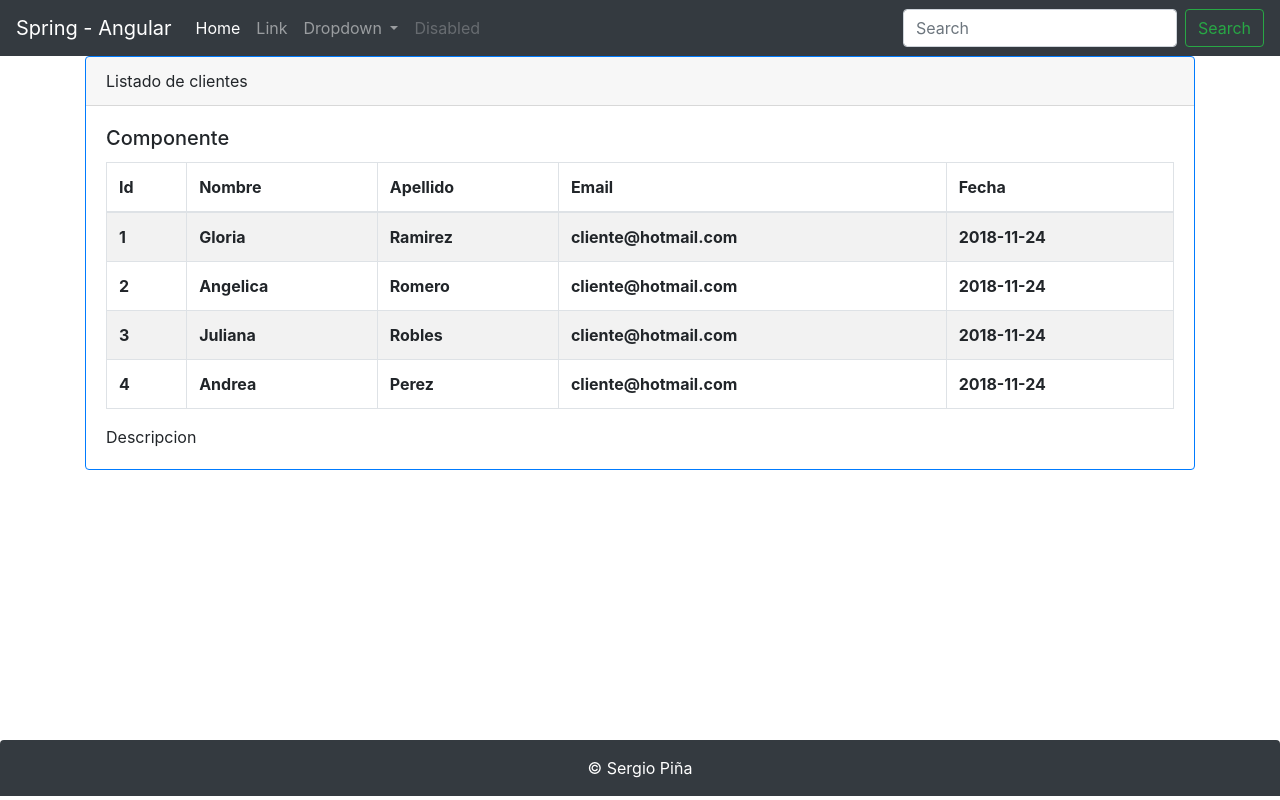
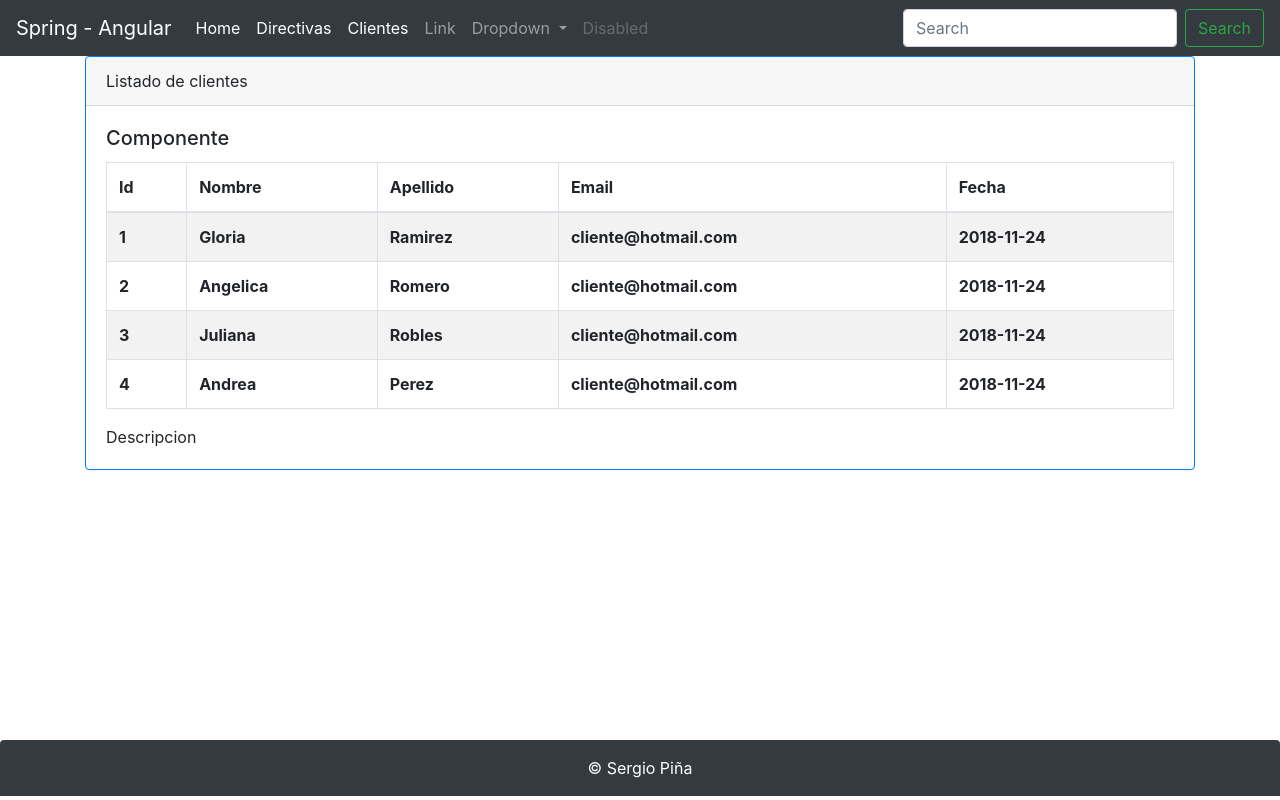
Before and after one commit to SergioEstebanPi/clientes-app, an Angular app: page /clientes in a window 1280 px wide. Built offline with nearby package versions, Linux system fonts and the light colour scheme.

Commit message:
Implementando rutas en Angular y navegacion

```diff
--- a/src/app/app.component.html
+++ b/src/app/app.component.html
@@ -1,6 +1,6 @@
 <!--The content below is only a placeholder and can be replaced.-->
 <app-header></app-header>
 <div class="container">
-  <app-clientes></app-clientes>
+  <router-outlet></router-outlet>
 </div>
 <app-footer></app-footer>
--- a/src/app/clientes/clientes.service.ts
+++ b/src/app/clientes/clientes.service.ts
@@ -4,7 +4,7 @@
 import { CLIENTES } from './clientes.json';
 
 import { Observable } from 'rxjs';
-import { asapScheduler, pipe, of, from, interval, merge, fromEvent } from 'rxjs';
+import { of } from 'rxjs';
 
 @Injectable({
   providedIn: 'root'
--- a/src/app/header/header.component.html
+++ b/src/app/header/header.component.html
@@ -8,6 +8,12 @@
     <ul class="navbar-nav mr-auto">
       <li class="nav-item active">
         <a class="nav-link" href="#">Home <span class="sr-only">(current)</span></a>
+      </li>
+      <li class="nav-item active">
+        <a class="nav-link" routerLink="/directivas">Directivas <span class="sr-only">(current)</span></a>
+      </li>
+      <li class="nav-item active">
+        <a class="nav-link" routerLink="/clientes">Clientes <span class="sr-only">(current)</span></a>
       </li>
       <li class="nav-item">
         <a class="nav-link" href="#">Link</a>
```
Also changed, not shown: src/app/app.module.ts (+10 -1 lines).
